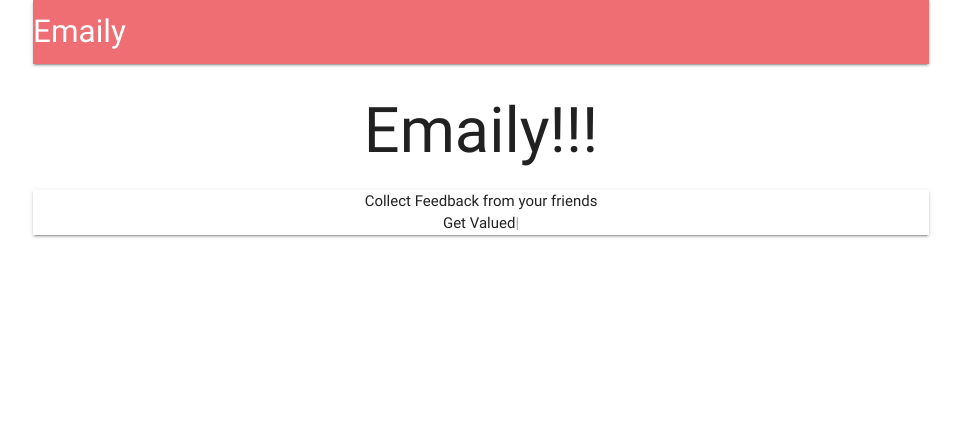
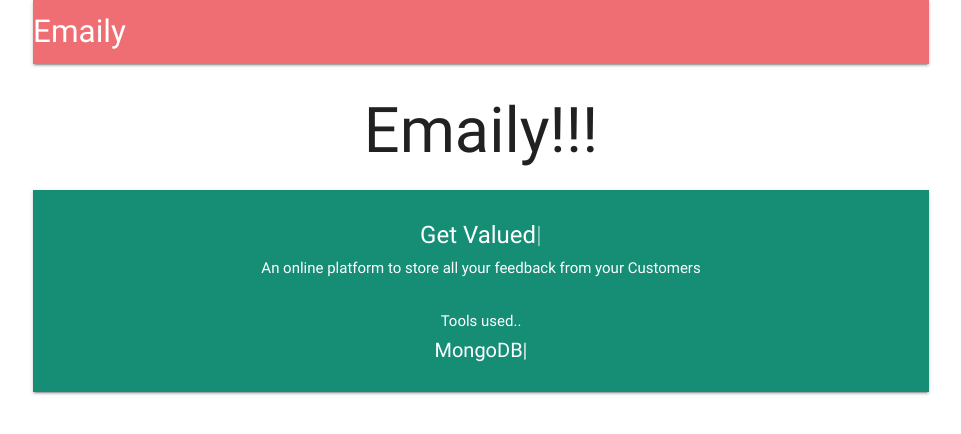
Before and after one commit to Jatin-007/Emaily, a React (Create React App) app in the folder client/: page / in a window 1280 px wide. Shown: the top 434 px of the page, without its empty margins (159-1120 px from the left). Built offline with nearby package versions, Linux system fonts and the light colour scheme; no server answers.

Commit message:
Updated Homepage

```diff
--- a/client/src/components/Landing.js
+++ b/client/src/components/Landing.js
@@ -7,11 +7,14 @@
             <h1>
                 Emaily!!!
             </h1>
-            <div className= "z-depth-1">
+            <div className= "z-depth-1" style={{backgroundColor: '#168e76', color: 'white', padding: 12}}>
                 <p>
-                Collect Feedback from your friends
-                <ReactTyped/>
+                    <ReactTyped/>
                 </p>
+            </div>
+
+            <div>
+
             </div>
         </div>
     );
--- a/client/src/components/ReactTyped.js
+++ b/client/src/components/ReactTyped.js
@@ -5,13 +5,28 @@
     render () {
         return (
             <div>
+            <div style={{fontSize: 24}}>
                 <Typed
                     strings={['Collect Feedback', 'Analayze feedback', 'Get Valued']}
+                    typeSpeed={40}
+                    backSpeed={20}
+                />
+            </div>
+
+            <h6>An online platform to store all your feedback from your Customers</h6><br/>
+            <h6>Tools used..</h6>
+
+            <div style={{fontSize: 20}}>
+                <Typed
+                    strings={
+                        [ 'Node.js with Express', 'React + Redux', 'MongoDB' , ' Github' , 'GoogleOAuth API', 'STRIPE','SendGrid']
+                    }
                     typeSpeed={40}
                     backSpeed={20}
                     loop
                 />
             </div>
+        </div>
         )
     };
 };
```
